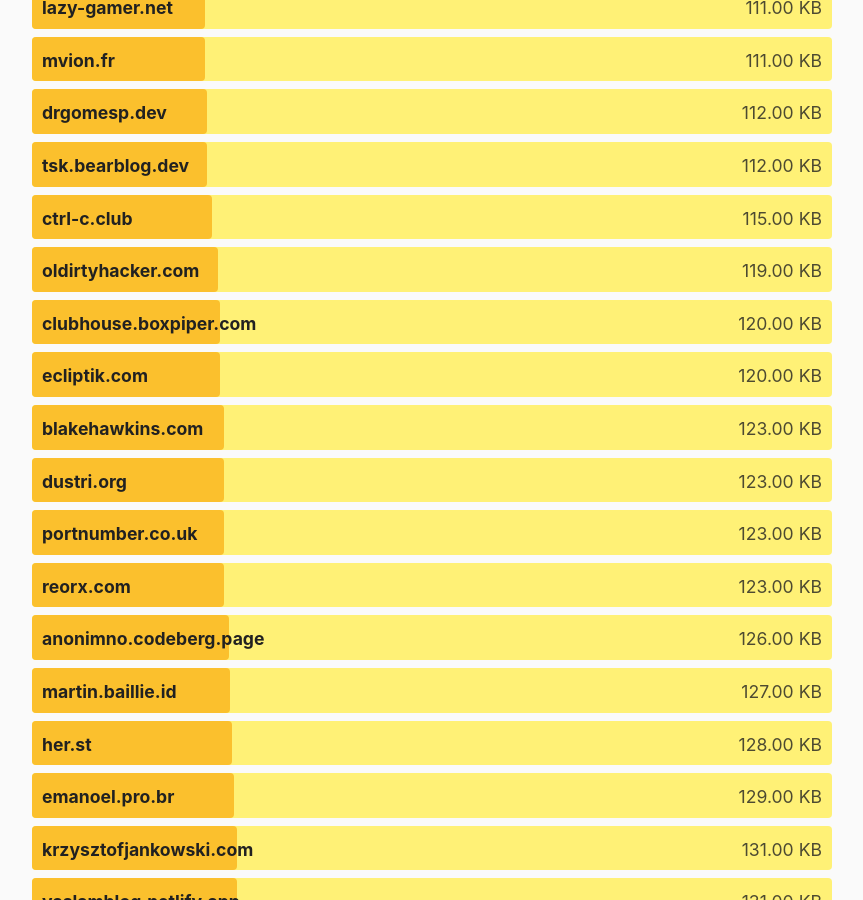
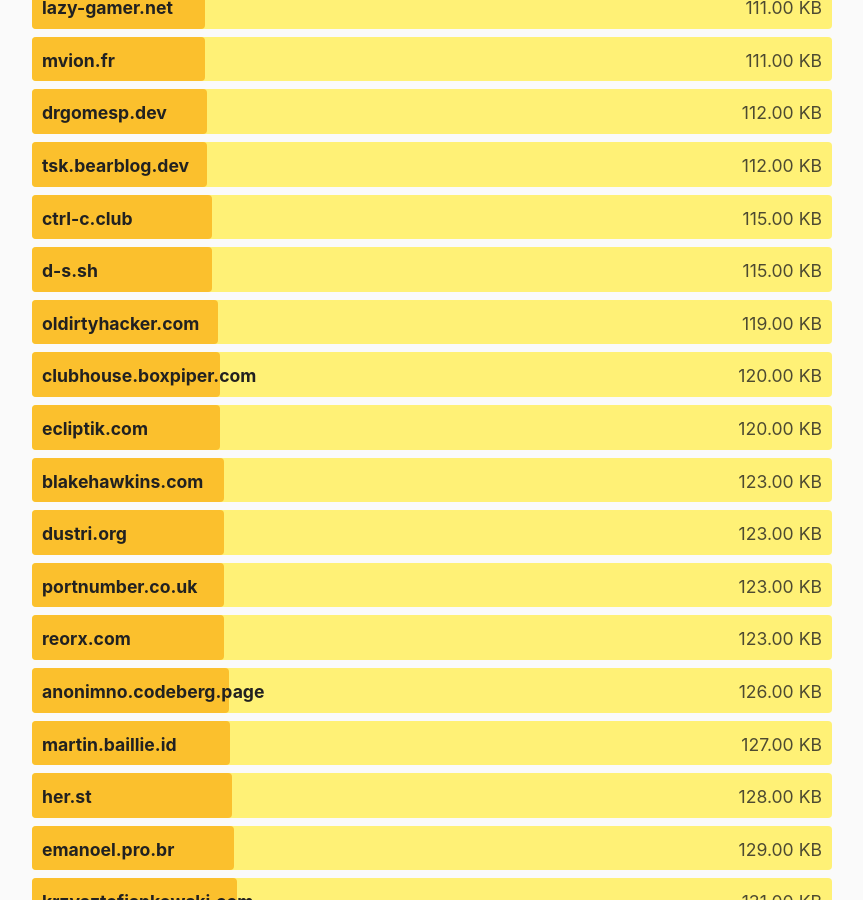
Before and after one commit to kevquirk/512kb.club, a Jekyll site: the page built from index.md, in a window 1280 px wide and 900 px high, scrolled down 20421 px. Shown: the whole window, without its empty margins (208-1071 px from the left). Built offline with Jekyll 4.4.1, drawn with Linux system fonts in a browser that asks for light colours.

Commit message:
Update sites.yml

```diff
--- a/_data/sites.yml
+++ b/_data/sites.yml
@@ -882,6 +882,11 @@
   url: https://dvergamål.no/
   size: 41.6
   last_checked: 2022-05-06
+
+- domain: d-s.sh
+  url: http://d-s.sh/
+  size: 115
+  last_checked: 2023-03-24
 
 - domain: ebass.uk
   url: https://ebass.uk/
```
